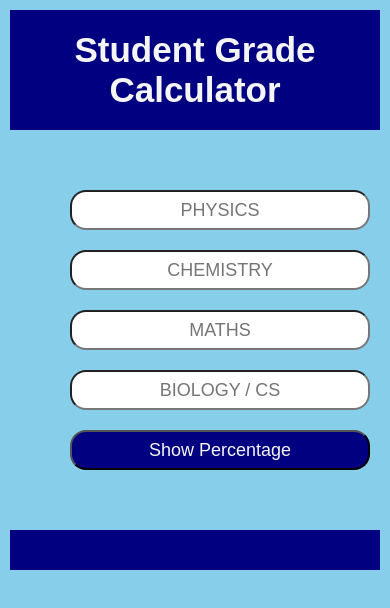
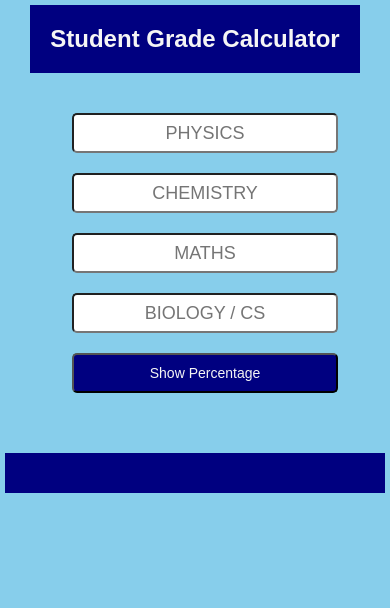
Before and after one commit to raikarshubham/Student_Grade, a plain HTML site: page index.html in a window 390 px wide. Drawn offline with Linux system fonts and the light colour scheme.

Commit message:
style.css

```diff
--- a/style.css
+++ b/style.css
@@ -1,9 +1,18 @@
+/* Universal styles */
 * {
     margin: 0;
     padding: 0;
     box-sizing: border-box;
 }
 
+body {
+    font-family: Arial, sans-serif;
+    background-color: skyblue;
+    margin: 0;
+    padding: 0;
+}
+
+/* Header styles */
 header {
     background-color: navy;
     color: whitesmoke;
@@ -13,44 +22,98 @@ header {
     font-weight: bold;
 }
 
-body {
-    font-family: Arial, sans-serif;
-    margin: 0;
-    padding: 0;
-    box-sizing: border-box;
-    background-color: skyblue;
+/* Main container */
+.container {
+    display: flex;
+    flex-direction: column;
+    justify-content: center;
+    align-items: center;
+    padding: 20px;
 }
 
-.container {
-    flex: 0 1 700px;
-    margin: auto;
-    padding: 10px;
+/* Form layout */
+.screen-body-item {
+    display: flex;
+    flex-direction: column;
+    align-items: center;
+    padding: 30px;
+    width: 100%;
+    max-width: 600px;
 }
 
-.screen-body-item {
-    flex: 1;
-    padding: 50px;
-}
-
+/* Input styles */
 input {
-    margin: 10px 10px 10px;
-    width: 300px;
+    margin: 10px;
+    width: 100%; /* Make input fields responsive */
+    max-width: 300px; /* Limit the maximum width */
     height: 40px;
     font-size: 18px;
     padding: 5px;
-    border-radius: 1pc;
+    border-radius: 5px;
     text-align: center;
 }
 
-.form-button{
+/* Button styles */
+.form-button {
     background-color: navy;
     color: whitesmoke;
+    font-size: 18px;
+    padding: 10px 20px;
+    border-radius: 5px;
+    cursor: pointer;
 }
+
+.form-button:hover {
+    background-color: darkblue;
+}
+
+/* Result display */
 .showdata {
     background-color: navy;
     color: whitesmoke;
     padding: 20px;
-    margin-bottom: 20px;
+    margin-top: 20px;
     text-align: center;
     font-size: 20px;
+    width: 100%;
+    max-width: 600px;
 }
+
+/* Responsive design using media queries */
+@media screen and (max-width: 768px) {
+    header {
+        font-size: 28px; /* Adjust header font size for smaller screens */
+    }
+
+    .form-button {
+        font-size: 16px;
+        padding: 8px 16px;
+    }
+
+    .container {
+        padding: 10px;
+    }
+
+    input {
+        width: 90%; /* Inputs take more space on smaller screens */
+    }
+}
+
+@media screen and (max-width: 480px) {
+    header {
+        font-size: 24px; /* Even smaller font size for very small screens */
+    }
+
+    .form-button {
+        font-size: 14px;
+        padding: 8px 12px;
+    }
+
+    .container {
+        padding: 5px;
+    }
+
+    input {
+        width: 100%; /* Inputs take full width */
+    }
+}
```
